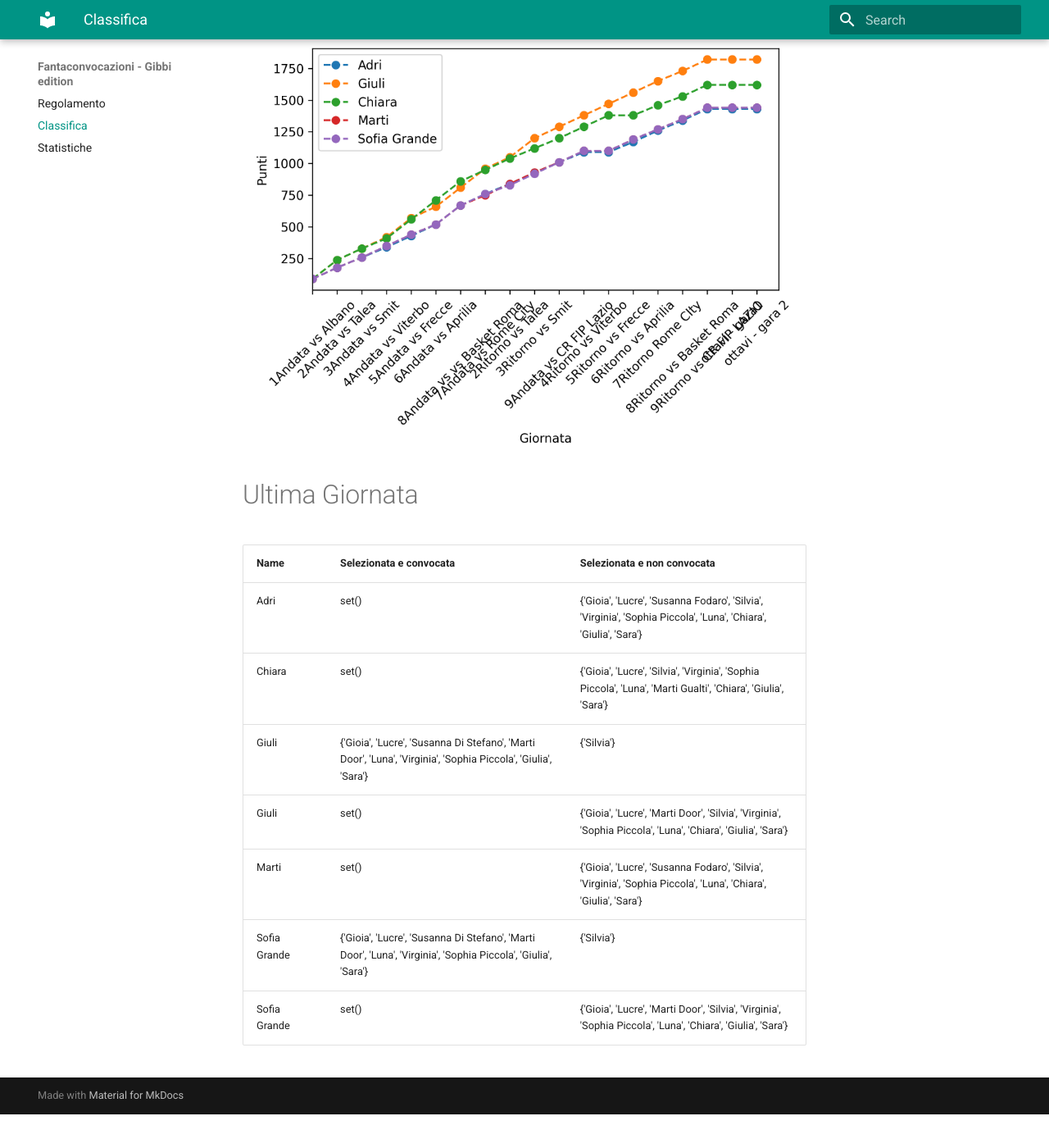
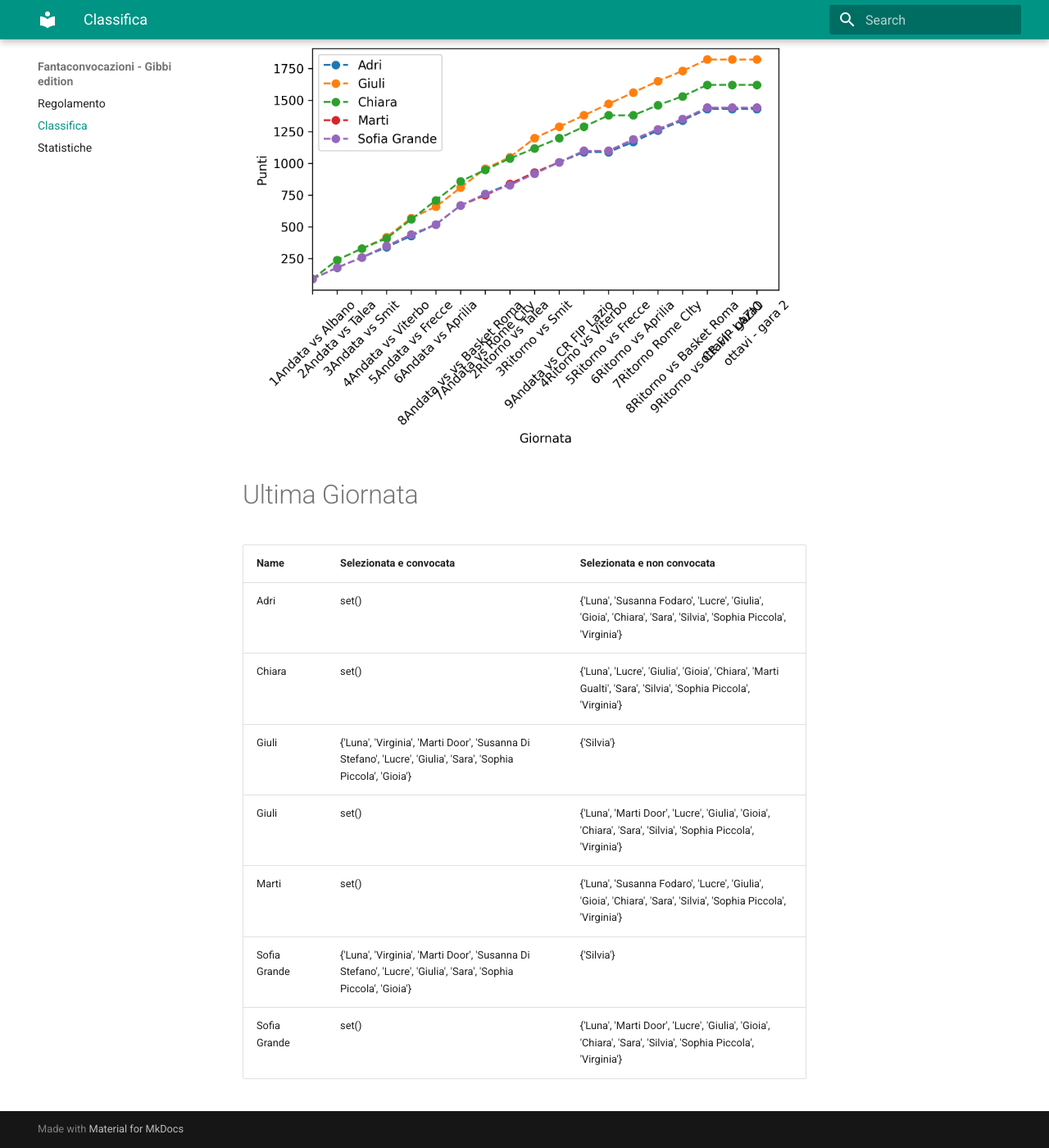
Before and after one commit to martinig94/fantagibbi, an MkDocs documentation site: the page built from docs/Classifica.md, in a window 1280 px wide and 1400 px high, scrolled down 565 px. Shown: the whole window at 82% size. Built offline with MkDocs 1.6.1 and Material for MkDocs 9.7.7, drawn with Linux system fonts in a browser that asks for light colours; before the commit the page ends 1924 px from its top, so only the background shows below that.

Commit message:
Auto-update from main.py

```diff
--- a/docs/Classifica.md
+++ b/docs/Classifica.md
@@ -18,11 +18,11 @@
 <!-- START_TABLE CORRECT -->
 | Name         | Selezionata e convocata                                                                                        | Selezionata e non convocata                                                                                      |
 |:-------------|:---------------------------------------------------------------------------------------------------------------|:-----------------------------------------------------------------------------------------------------------------|
-| Adri         | set()                                                                                                          | {'Gioia', 'Lucre', 'Susanna Fodaro', 'Silvia', 'Virginia', 'Sophia Piccola', 'Luna', 'Chiara', 'Giulia', 'Sara'} |
-| Chiara       | set()                                                                                                          | {'Gioia', 'Lucre', 'Silvia', 'Virginia', 'Sophia Piccola', 'Luna', 'Marti Gualti', 'Chiara', 'Giulia', 'Sara'}   |
-| Giuli        | {'Gioia', 'Lucre', 'Susanna Di Stefano', 'Marti Door', 'Luna', 'Virginia', 'Sophia Piccola', 'Giulia', 'Sara'} | {'Silvia'}                                                                                                       |
-| Giuli        | set()                                                                                                          | {'Gioia', 'Lucre', 'Marti Door', 'Silvia', 'Virginia', 'Sophia Piccola', 'Luna', 'Chiara', 'Giulia', 'Sara'}     |
-| Marti        | set()                                                                                                          | {'Gioia', 'Lucre', 'Susanna Fodaro', 'Silvia', 'Virginia', 'Sophia Piccola', 'Luna', 'Chiara', 'Giulia', 'Sara'} |
-| Sofia Grande | {'Gioia', 'Lucre', 'Susanna Di Stefano', 'Marti Door', 'Luna', 'Virginia', 'Sophia Piccola', 'Giulia', 'Sara'} | {'Silvia'}                                                                                                       |
-| Sofia Grande | set()                                                                                                          | {'Gioia', 'Lucre', 'Marti Door', 'Silvia', 'Virginia', 'Sophia Piccola', 'Luna', 'Chiara', 'Giulia', 'Sara'}     |
+| Adri         | set()                                                                                                          | {'Luna', 'Susanna Fodaro', 'Lucre', 'Giulia', 'Gioia', 'Chiara', 'Sara', 'Silvia', 'Sophia Piccola', 'Virginia'} |
+| Chiara       | set()                                                                                                          | {'Luna', 'Lucre', 'Giulia', 'Gioia', 'Chiara', 'Marti Gualti', 'Sara', 'Silvia', 'Sophia Piccola', 'Virginia'}   |
+| Giuli        | {'Luna', 'Virginia', 'Marti Door', 'Susanna Di Stefano', 'Lucre', 'Giulia', 'Sara', 'Sophia Piccola', 'Gioia'} | {'Silvia'}                                                                                                       |
+| Giuli        | set()                                                                                                          | {'Luna', 'Marti Door', 'Lucre', 'Giulia', 'Gioia', 'Chiara', 'Sara', 'Silvia', 'Sophia Piccola', 'Virginia'}     |
+| Marti        | set()                                                                                                          | {'Luna', 'Susanna Fodaro', 'Lucre', 'Giulia', 'Gioia', 'Chiara', 'Sara', 'Silvia', 'Sophia Piccola', 'Virginia'} |
+| Sofia Grande | {'Luna', 'Virginia', 'Marti Door', 'Susanna Di Stefano', 'Lucre', 'Giulia', 'Sara', 'Sophia Piccola', 'Gioia'} | {'Silvia'}                                                                                                       |
+| Sofia Grande | set()                                                                                                          | {'Luna', 'Marti Door', 'Lucre', 'Giulia', 'Gioia', 'Chiara', 'Sara', 'Silvia', 'Sophia Piccola', 'Virginia'}     |
 <!-- END_TABLE CORRECT -->
```
